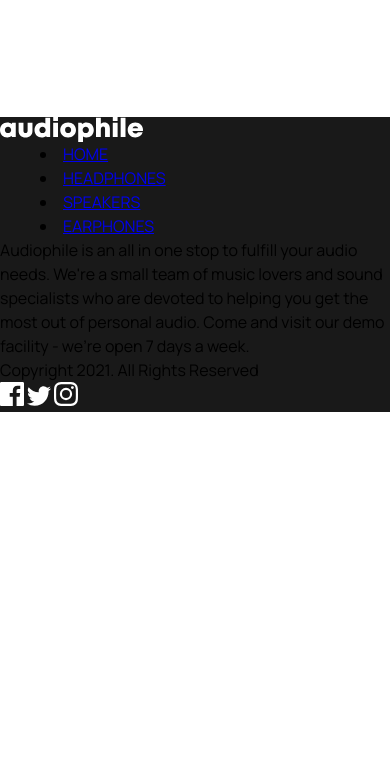
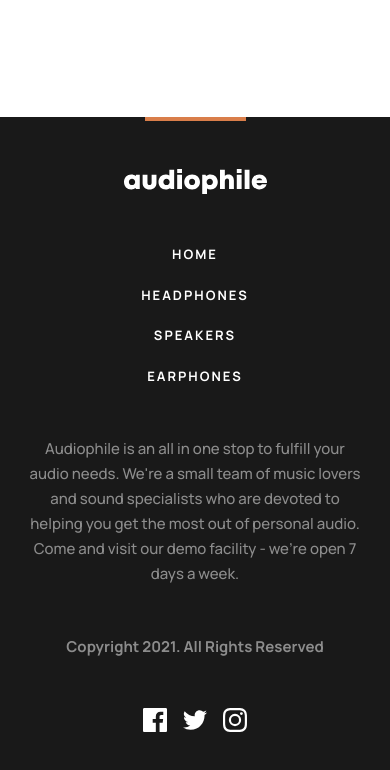
Before and after one commit to mrcordova/audiophile-e-commerce-website, a plain HTML site: page frontend/index.html in a window 390 px wide. Shown: the part 3701-4471 px from the top of the page. Before the commit the page ends 4113 px from the top, so only its background shows below. Drawn offline with Linux system fonts and the light colour scheme.

Commit message:
footer styling mobile

```diff
--- a/frontend/css/style.css
+++ b/frontend/css/style.css
@@ -76,10 +76,48 @@ header {
 footer {
   background-color: #191919;
   width: 100%;
-
+  color: var(--white);
+  display: grid;
+  gap: 3rem;
+  text-align: center;
+  padding-inline: 1.5rem;
+  padding-block-end: 2.375rem;
   & div {
     max-width: 69.375rem;
     margin-inline: auto;
+  }
+  & menu {
+    display: flex;
+    flex-direction: column;
+    gap: 1rem;
+    padding: 0;
+    align-items: center;
+    & li {
+      list-style: none;
+      font-size: 0.8125rem;
+      line-height: 1.92;
+      letter-spacing: 0.125rem;
+      & a {
+        text-decoration: none;
+        color: var(--white);
+      }
+    }
+  }
+  & p {
+    font-size: 0.9375rem;
+    line-height: 1.66;
+    opacity: 50%;
+  }
+
+  & .footer-highlight {
+    width: 6.3125rem;
+    height: 0.25rem;
+    background-color: var(--peru);
+  }
+
+  & .links-cont {
+    display: flex;
+    gap: 1rem;
   }
 }
 .gear-section {
--- a/frontend/index.html
+++ b/frontend/index.html
@@ -179,21 +179,21 @@
         <img src="./assets/shared/desktop/logo.svg" alt="Audiophile logo" />
       </div>
       <nav>
-        <menu>
+        <menu class="manrope-bold">
           <li><a href="./index.html">HOME</a></li>
           <li><a href="./headphones.html">HEADPHONES</a></li>
           <li><a href="./speakers.html">SPEAKERS</a></li>
           <li><a href="./earphones.html">EARPHONES</a></li>
         </menu>
       </nav>
-      <p>
+      <p class="manrope-medium">
         Audiophile is an all in one stop to fulfill your audio needs. We're a
         small team of music lovers and sound specialists who are devoted to
         helping you get the most out of personal audio. Come and visit our demo
         facility - we’re open 7 days a week.
       </p>
-      <p>Copyright 2021. All Rights Reserved</p>
-      <div>
+      <p class="manrope-bold">Copyright 2021. All Rights Reserved</p>
+      <div class="links-cont">
         <button>
           <svg width="24" height="24" xmlns="http://www.w3.org/2000/svg">
             <path
```
